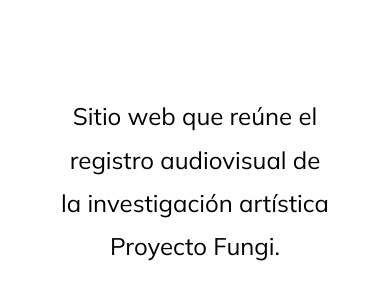
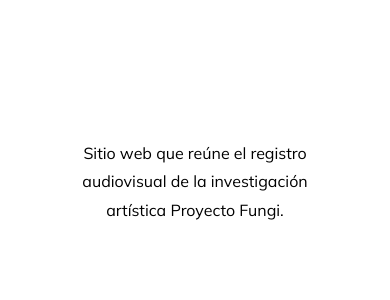
Before and after one commit to rociopiotti/lineadetiempo, a React (Create React App) app: page / in a window 390 px wide. Shown: the part 198-498 px from the top of the page. Built offline with nearby package versions, Linux system fonts and the light colour scheme; no server answers.

Commit message:
Adjust font in mobile

```diff
--- a/src/components/Intro/Intro.js
+++ b/src/components/Intro/Intro.js
@@ -64,10 +64,12 @@ const Desctiption = styled.p`
   text-align: center;
   line-height: 1.8em;
   font-family: ${(props) => props.theme.fonts[1]};
-  font-size: ${(props) => props.theme.fontSizes.medium};
+  font-size: ${(props) => props.theme.fontSizes.small};
   opacity: 0;
   display: none;
   @media (min-width: 1366px) {
+    font-size: ${(props) => props.theme.fontSizes.medium};
+
     width: 50vw;
   }
 `;
```
